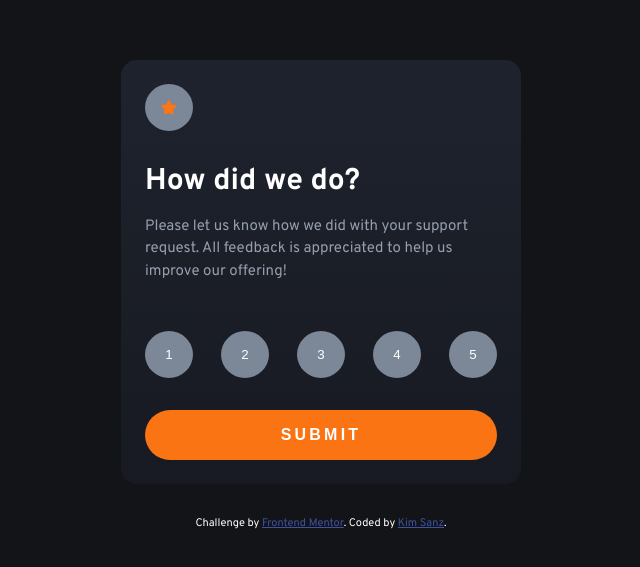
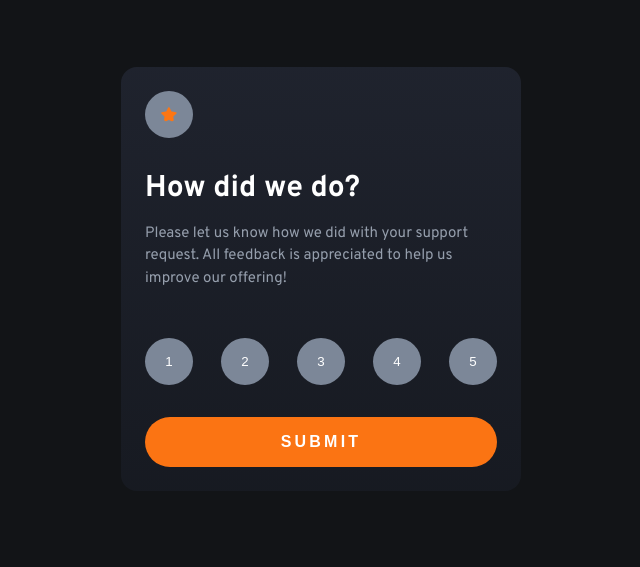
Before and after one commit to uepzues/frontendmentor-Interactive-rating-component, a plain HTML site: page index.html in a window 1280 px wide. Shown: the part 113-680 px from the top of the page, without its empty margins (319-959 px from the left). Drawn offline with Linux system fonts and the light colour scheme.

Commit message:
modified:   index.html 	modified:   style.css

```diff
--- a/index.html
+++ b/index.html
@@ -63,13 +63,7 @@
     <!-- Thank you state end -->
 
     <div class="attribution">
-      Challenge by
-      <a
-        href="https://www.frontendmentor.io/challenges/interactive-rating-component-koxpeBUmI/hub"
-        target="_blank"
-        >Frontend Mentor</a
-      >. Coded by <a href="https://github.com/uepzues">Kim Sanz</a>.
-    </div>
+
     <script src="script.js"></script>
   </body>
 </html>
--- a/style.css
+++ b/style.css
@@ -81,6 +81,7 @@ body {
   flex-direction: column;
   align-items: center;
   text-align: center;
+  user-select: none;
 }
 
 .thankYou > img {
```
